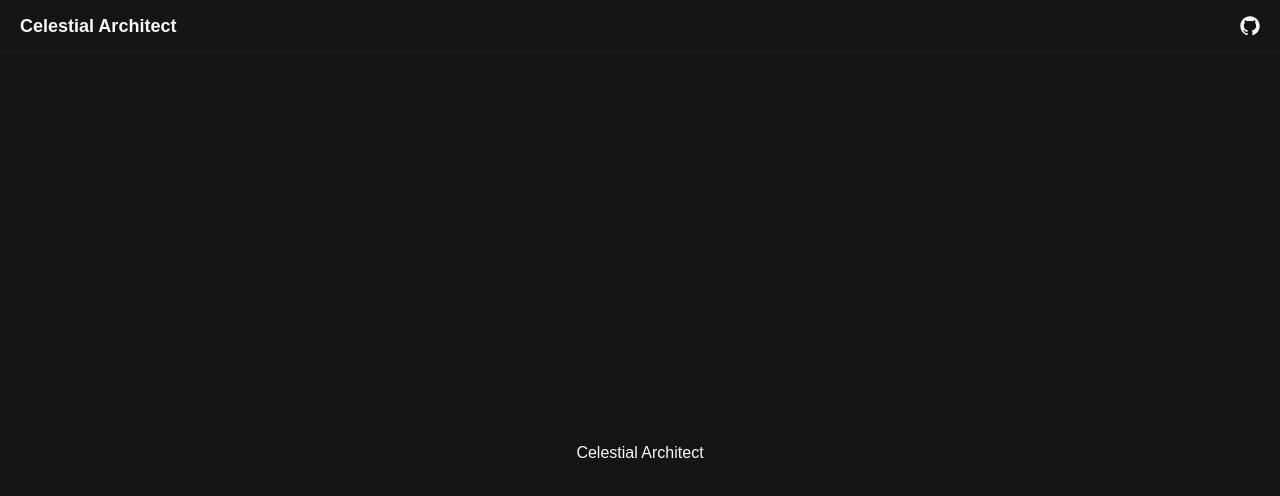
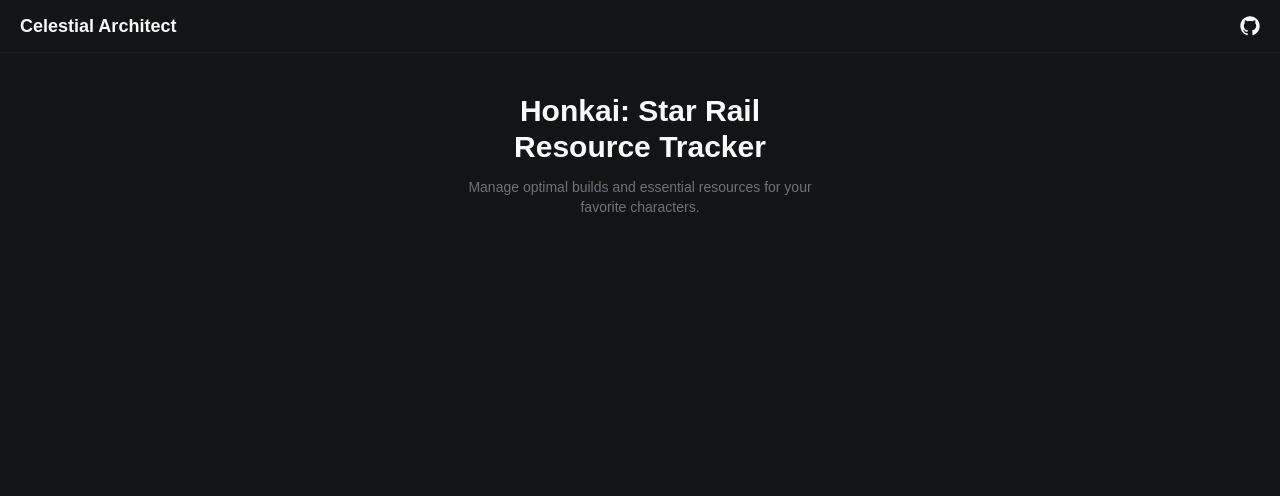
Before and after one commit to christalind03/Celestial-Architect, a React (Vite) app: page / in a window 1280 px wide. Shown: the top 496 px of the page. Built offline with nearby package versions, Linux system fonts and the light colour scheme; a web font is replaced by a local one.

Commit message:
Implement Hero.tsx component

```diff
--- a/src/App.tsx
+++ b/src/App.tsx
@@ -1,13 +1,17 @@
-import { Fragment } from "react/jsx-runtime";
-import { Header } from "@/components/Header";
+// Components
+import { Fragment } from "react/jsx-runtime"
+import { Header } from "@/components/Header"
+import { Hero } from "@/components/Hero"
+import { Layout } from "@/components/Layout"
 
 export function App() {
   return (
     <Fragment>
       <Header />
-      <div className="flex h-screen items-center justify-center">
-        <h1>Celestial Architect</h1>
-      </div>
+
+      <Layout>
+        <Hero />
+      </Layout>
     </Fragment>
-)
+  )
 }
--- /dev/null
+++ b/src/components/Hero.tsx
@@ -0,0 +1,16 @@
+export function Hero() {
+  return (
+    <div className="flex flex-col gap-3 items-center justify-center text-center">
+      <h3 className="font-bold text-3xl">
+        Honkai: Star Rail
+        <br />
+        Resource Tracker
+      </h3>
+
+      <p className="text-zinc-500 text-pretty text-sm max-w-96">
+        Manage optimal builds and essential resources for your favorite
+        characters.
+      </p>
+    </div>
+  )
+}
--- /dev/null
+++ b/src/components/Layout.tsx
@@ -0,0 +1,13 @@
+type Props = {
+  children: React.ReactNode
+}
+
+export function Layout({ children }: Props) {
+  return (
+    <div className="mt-10 mx-auto w-full lg:max-w-[1405px]">
+      <div className="flex flex-col gap-5 mx-5">
+        {children}
+      </div>
+    </div>
+  )
+}
```
